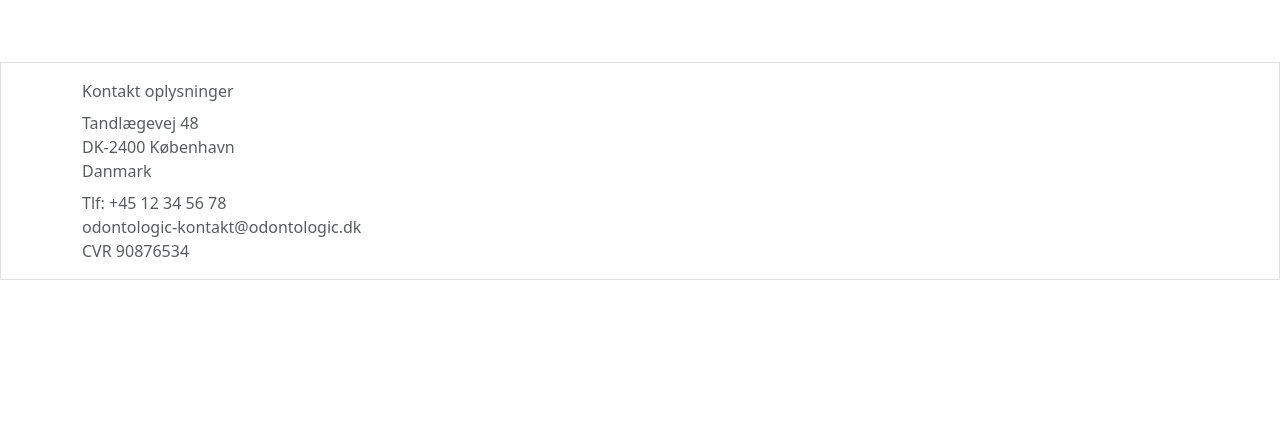
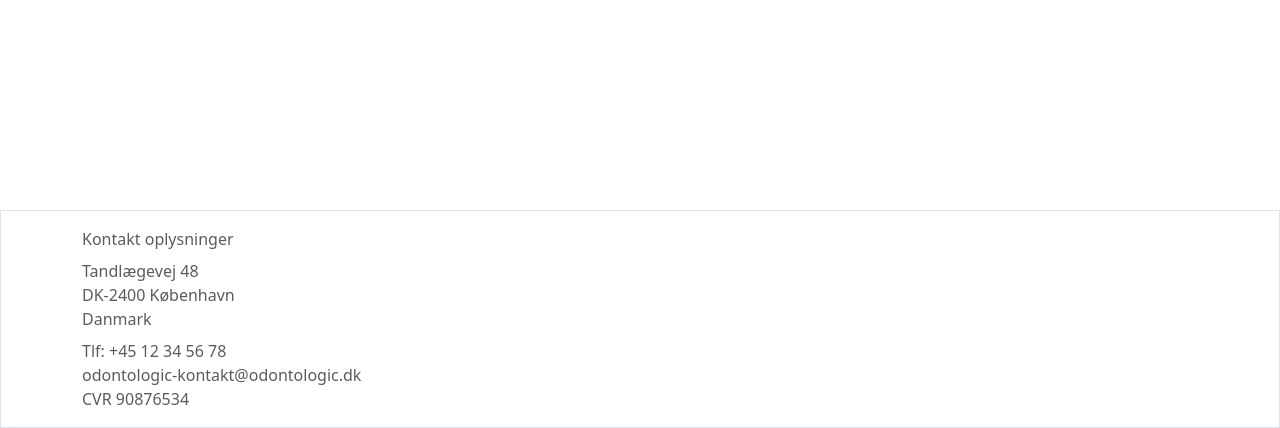
Before and after one commit to TheaHansen/FE-Hovedopgave-2024-2025, a React (Vite) app: page /products in a window 1280 px wide. Shown: the part 372-800 px from the top of the page. Built offline with nearby package versions, Linux system fonts and the light colour scheme; no server answers.

Commit message:
Fixed footer to bottom

```diff
--- a/src/components/Footer.tsx
+++ b/src/components/Footer.tsx
@@ -2,7 +2,7 @@ import { Container, Nav } from "react-bootstrap";
 
 function Footer() {
     return (
-        <Nav id="kontakt" className="flex-column pb-3 pt-3 border border-secondary-emphasis">
+        <Nav id="kontakt" className="flex-column pb-3 pt-3 border border-secondary-emphasis fixed-bottom">
             <Container className="text-muted">
                 <Nav.Item className="pb-2"> Kontakt oplysninger</Nav.Item>
                 <Nav.Item>Tandlægevej 48</Nav.Item>
```
